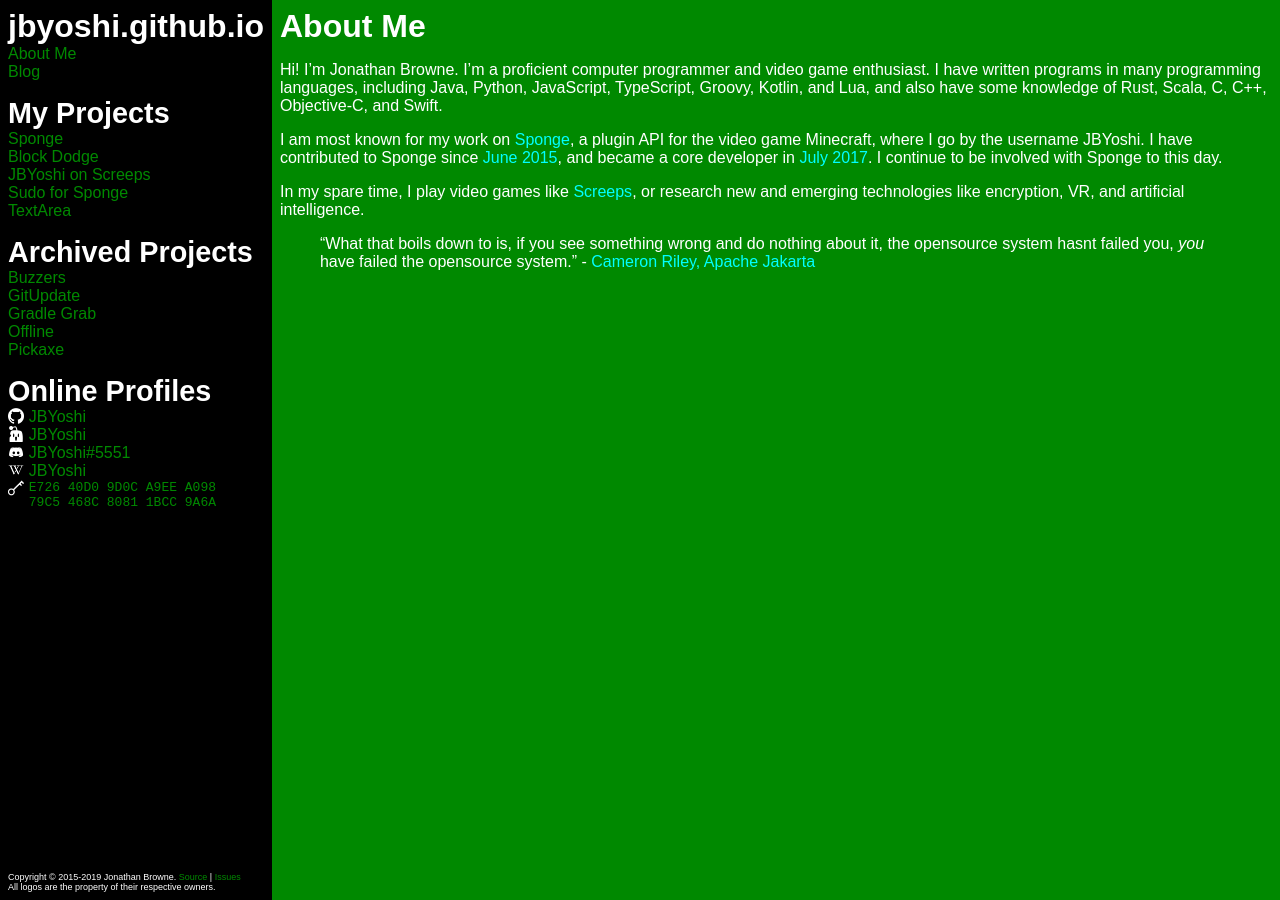
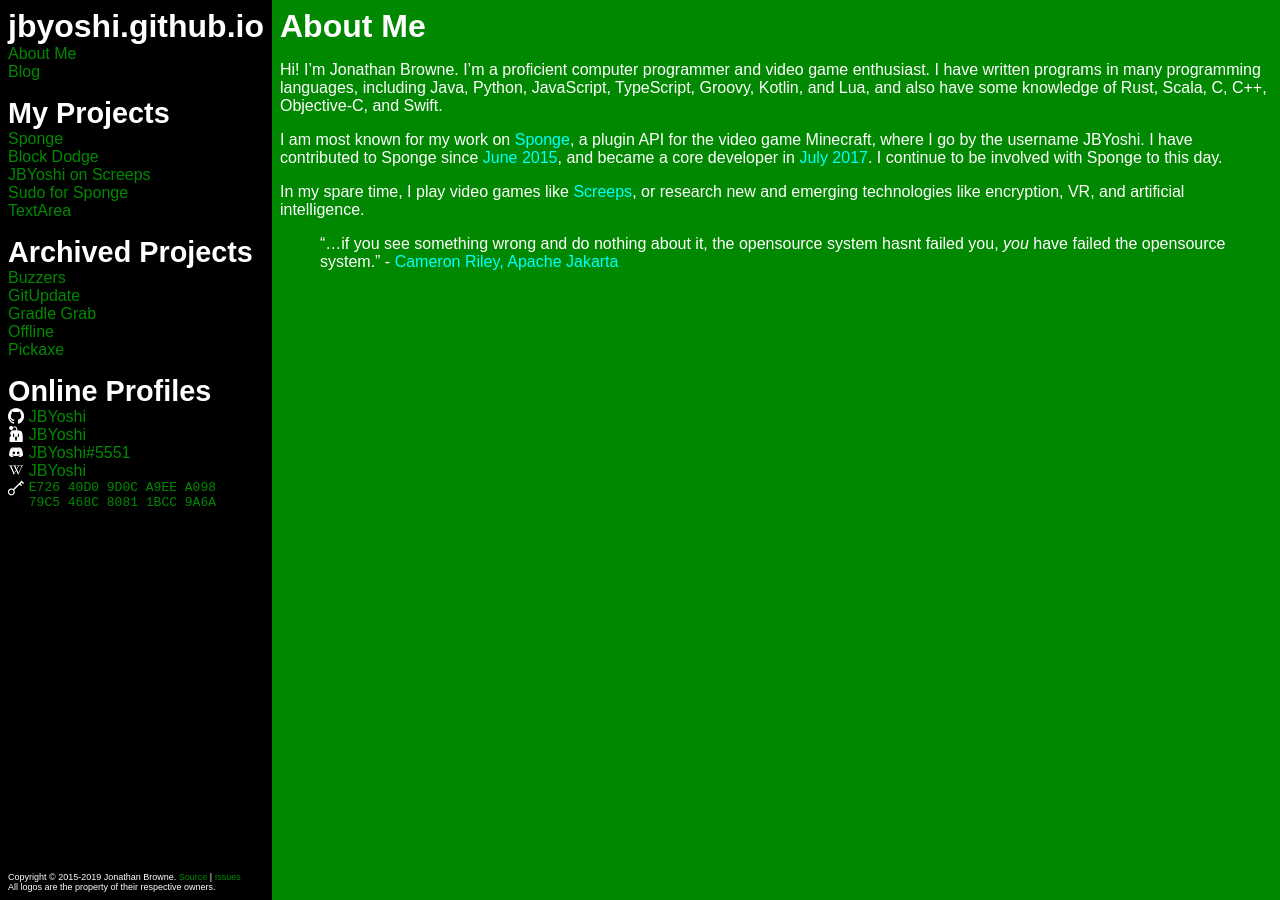
Before and after one commit to JBYoshi/jbyoshi.github.io, a Jekyll site: the page built from index.md, in a window 1280 px wide. Built offline with Jekyll 4.4.1, drawn with Linux system fonts in a browser that asks for light colours.

Commit message:
Abbreviate quote

```diff
--- a/index.md
+++ b/index.md
@@ -9,4 +9,4 @@
 
 In my spare time, I play video games like [Screeps](https://screeps.com), or research new and emerging technologies like encryption, VR, and artificial intelligence.
 
-> "What that boils down to is, if you see something wrong and do nothing about it, the opensource system hasnt failed you, *you* have failed the opensource system." - [Cameron Riley, Apache Jakarta](http://jakarta.apache.org/site/understandingopensource.html)
+> "...if you see something wrong and do nothing about it, the opensource system hasnt failed you, *you* have failed the opensource system." - [Cameron Riley, Apache Jakarta](http://jakarta.apache.org/site/understandingopensource.html)
```
